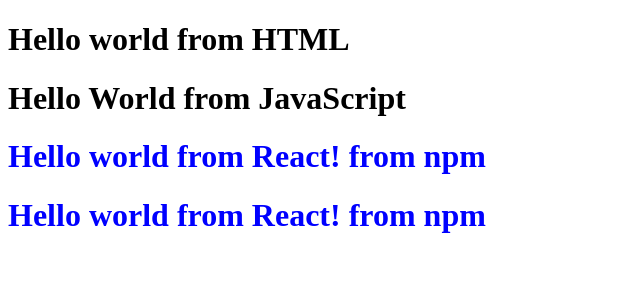
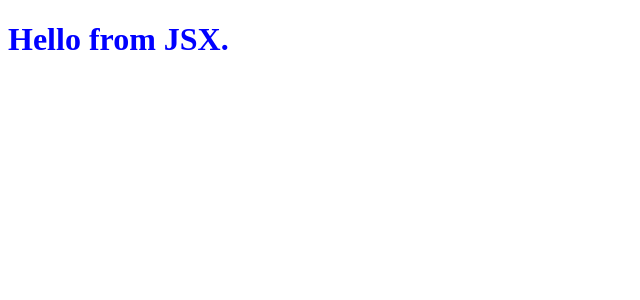
Before and after one commit to ifthikar-ali/Namaste-React, a React (Vite) app: page / in a window 1280 px wide. Shown: the top 300 px of the page, without its empty margins (0-640 px from the left). Built offline with nearby package versions, Linux system fonts and the light colour scheme.

Commit message:
feat: added jsx

```diff
--- a/App.js
+++ b/App.js
@@ -1,16 +1,9 @@
 import React from "react";
 import ReactDOM from "react-dom/client";
-const reactHeading = React.createElement(
-  "h1",
-  { id: "heading" },
-  "Hello world from React! from npm"
-);
 
-const parent = React.createElement("div", { id: "parent" }, [
-  React.createElement("div", { id: "child" }, reactHeading),
-  React.createElement("div", { id: "child" }, reactHeading),
-]);
+// JSX => Babel transpiles it to React.createElement => ReactElement-JS object => HTMLElement(render)
+const jsxHeading = <h1 id="heading">Hello from JSX.</h1>;
+console.log(jsxHeading);
 
 const reactRoot = ReactDOM.createRoot(document.getElementById("react-root"));
-
-reactRoot.render(parent);
+reactRoot.render(jsxHeading);
--- a/index.html
+++ b/index.html
@@ -7,19 +7,7 @@
     <link rel="stylesheet" href="./index.css" />
   </head>
   <body>
-    <!-- Hello from React -->
-    <h1>Hello world from HTML</h1>
-    <div id="root"></div>
     <div id="react-root"></div>
   </body>
-
-  <!-- Hello from javascript -->
-  <script>
-    const jsHeading = document.createElement("h1");
-    jsHeading.innerHTML = "Hello World from JavaScript";
-    const jsRoot = document.getElementById("root");
-    root.appendChild(jsHeading);
-  </script>
-  <!-- Hello from react -->
   <script type="module" src="./App.js"></script>
 </html>
--- a/package.json
+++ b/package.json
@@ -3,6 +3,8 @@
   "version": "1.0.0",
   "description": "",
   "scripts": {
+    "start": "parcel index.html",
+    "build": "parcel build index.html",
     "test": "jest"
   },
   "repository": {
```
